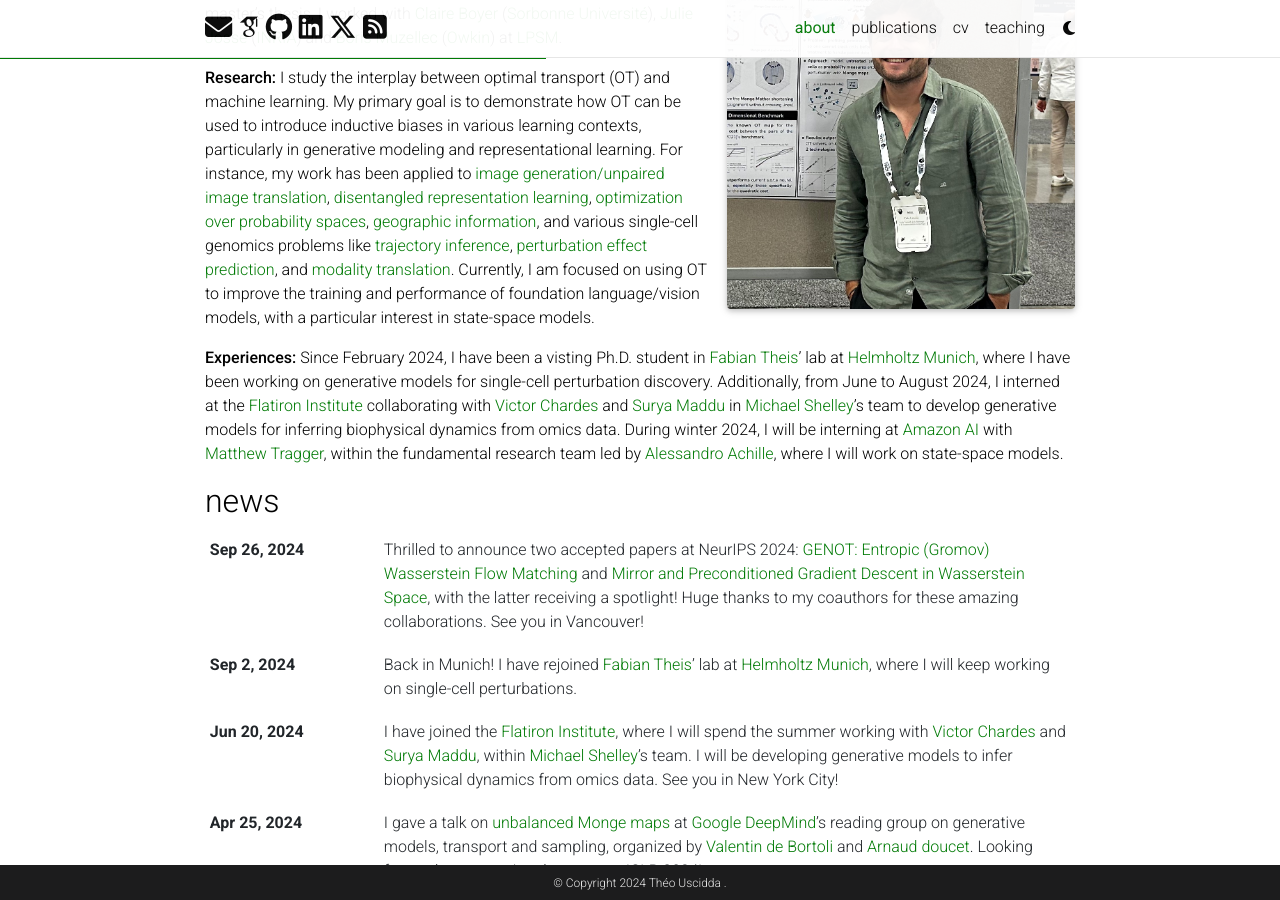
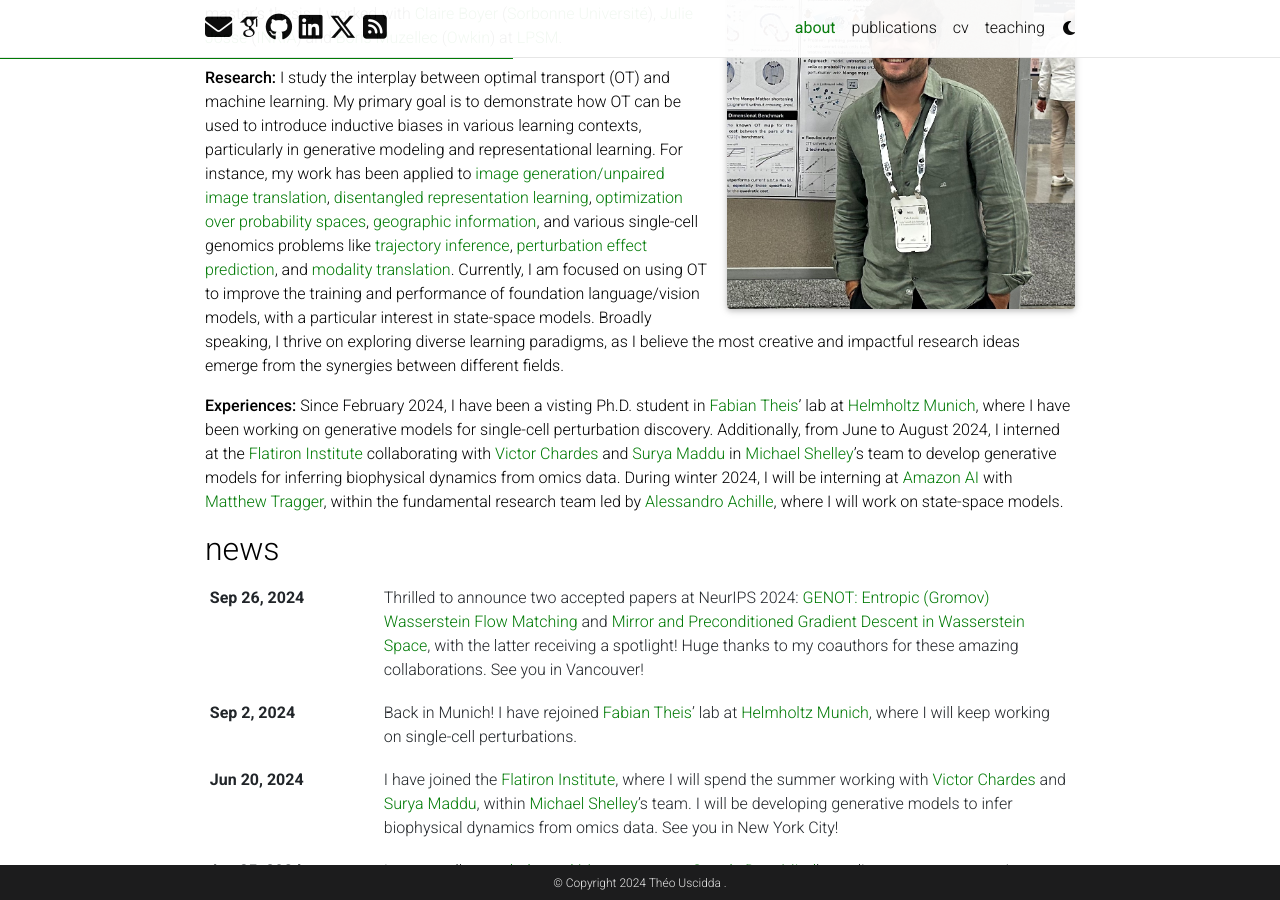
Before and after one commit to theouscidda6/theouscidda6.github.io, a Jekyll site: the page built from _pages/about.md, in a window 1280 px wide and 900 px high, scrolled down 320 px. Built offline with Jekyll 4.4.1, drawn with Linux system fonts in a browser that asks for light colours; full-size pictures stand in for the smaller copies a plugin makes; some web fonts are replaced; comment, search, counter and statistics services are not loaded; a style sheet for code colours, icons or effects is not loaded.

Commit message:
update bio

```diff
--- a/_pages/about.md
+++ b/_pages/about.md
@@ -20,9 +20,7 @@
 ---
 **Education:** I am a Ph.D. student in machine learning working with [Marco Cuturi](https://marcocuturi.net/) ([Apple MLR](https://machinelearning.apple.com/)). Prior to that, I completed a master's degree in [Mathematics, Vision and Learning](https://www.master-mva.com/) (MVA) at [ENS Paris-Saclay](https://ens-paris-saclay.fr/). During my master's thesis, I worked with [Claire Boyer](https://perso.lpsm.paris/~cboyer/) ([Sorbonne Université](https://www.sorbonne-universite.fr/)), [Julie Josse](https://juliejosse.com/) ([INRIA](https://inria.fr/fr)) and [Boris Muzellec](https://borismuzellec.github.io/) ([Owkin](https://www.owkin.com/)) at [LPSM](https://www.lpsm.paris/).
 
-**Research:** I study the interplay between optimal transport (OT) and machine learning. My primary goal is to demonstrate how OT can be used to introduce inductive biases in various learning contexts, particularly in generative modeling and representational learning. For instance, my work has been applied to [image generation/unpaired image translation](https://arxiv.org/pdf/2311.15100.pdf), [disentangled representation learning](https://arxiv.org/abs/2407.07829), [optimization over probability spaces](https://arxiv.org/pdf/2406.08938), [geographic information](https://arxiv.org/pdf/2410.11709), and various single-cell genomics problems like [trajectory inference](https://arxiv.org/pdf/2310.09254.pdf), [perturbation effect prediction](https://proceedings.mlr.press/v202/uscidda23a/uscidda23a.pdf), and [modality translation](https://arxiv.org/pdf/2310.09254.pdf). Currently, I am focused on using OT to improve the training and performance of foundation language/vision models, with a particular interest in state-space models.
-
-<!-- Broadly speaking, I thrive on exploring diverse learning paradigms, as I believe the most creative and impactful research ideas emerge from the synergies between different fields. -->
+**Research:** I study the interplay between optimal transport (OT) and machine learning. My primary goal is to demonstrate how OT can be used to introduce inductive biases in various learning contexts, particularly in generative modeling and representational learning. For instance, my work has been applied to [image generation/unpaired image translation](https://arxiv.org/pdf/2311.15100.pdf), [disentangled representation learning](https://arxiv.org/abs/2407.07829), [optimization over probability spaces](https://arxiv.org/pdf/2406.08938), [geographic information](https://arxiv.org/pdf/2410.11709), and various single-cell genomics problems like [trajectory inference](https://arxiv.org/pdf/2310.09254.pdf), [perturbation effect prediction](https://proceedings.mlr.press/v202/uscidda23a/uscidda23a.pdf), and [modality translation](https://arxiv.org/pdf/2310.09254.pdf). Currently, I am focused on using OT to improve the training and performance of foundation language/vision models, with a particular interest in state-space models. Broadly speaking, I thrive on exploring diverse learning paradigms, as I believe the most creative and impactful research ideas emerge from the synergies between different fields.
 
 **Experiences:** Since February 2024, I have been a visting Ph.D. student in [Fabian Theis](https://www.helmholtz-munich.de/en/icb/pi/fabian-theis)' lab at [Helmholtz Munich](https://www.helmholtz-munich.de/en), where I have been working on generative models for single-cell perturbation discovery. Additionally, from June to August 2024, I interned at the [Flatiron Institute](https://www.simonsfoundation.org/flatiron/) collaborating with [Victor Chardes](https://www.simonsfoundation.org/people/victor-chardes/) and [Surya Maddu](https://www.simonsfoundation.org/people/suryanarayana-maddu/) in [Michael Shelley](https://math.nyu.edu/~shelley/)'s team to develop generative models for inferring biophysical dynamics from omics data. During winter 2024, I will be interning at [Amazon AI](https://www.amazon.science/) with [Matthew Tragger](https://scholar.google.com/citations?user=g3sXAWkAAAAJ&hl=en), within the fundamental research team led by [Alessandro Achille](https://alexachi.github.io/), where I will work on state-space models.
 
```
